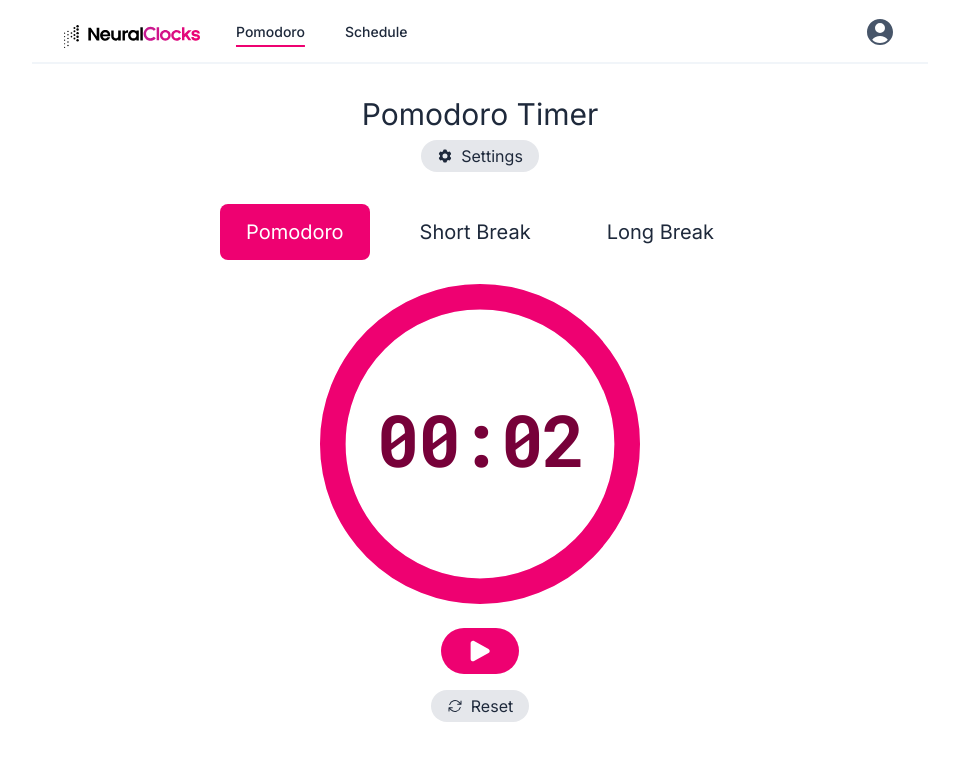
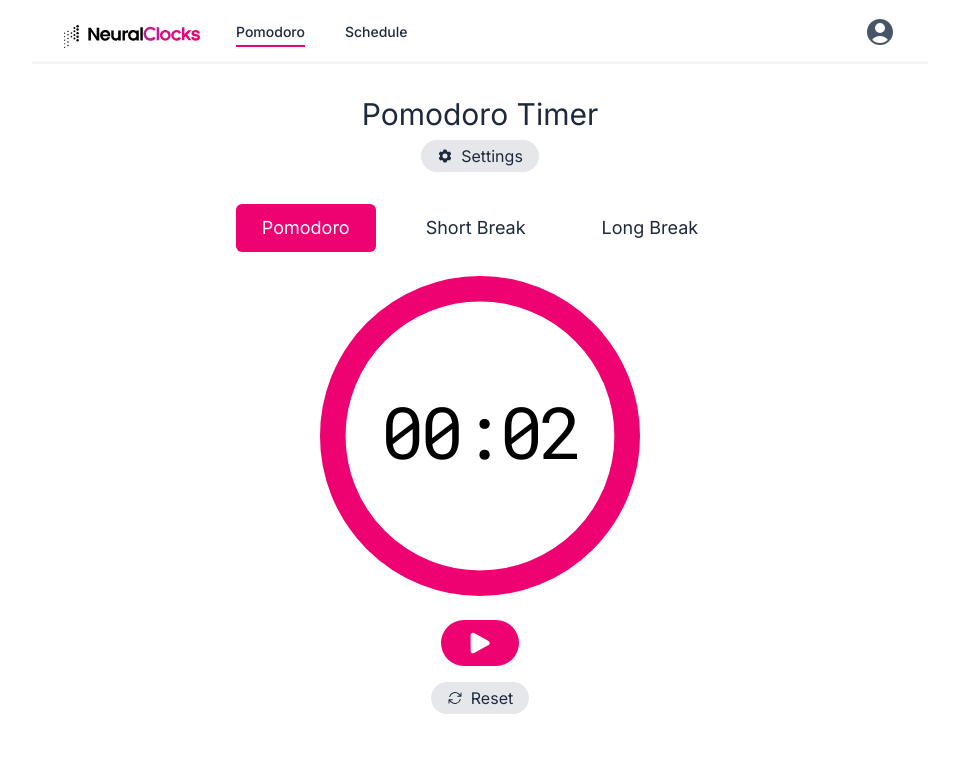
Before and after one commit to scisneros/neuralworks-test, a Next.js app in the folder neuralclocks/: page /pomodoro in a window 1280 px wide. Shown: the top 760 px of the page, without its empty margins (160-1119 px from the left). Built offline with nearby package versions, Linux system fonts and the light colour scheme.

Commit message:
Reduce sizes and change timer color to black

```diff
--- a/neuralclocks/app/layout.tsx
+++ b/neuralclocks/app/layout.tsx
@@ -11,7 +11,7 @@ const inter = Inter({
 const robotoMono = Roboto_Mono({
   subsets: ["latin"],
   variable: "--font-roboto-mono",
-  weight: ["700"],
+  weight: ["400"],
 });
 
 export const metadata: Metadata = {
--- a/neuralclocks/app/pomodoro/colors.ts
+++ b/neuralclocks/app/pomodoro/colors.ts
@@ -13,7 +13,7 @@ const stageColors: StagesColors = {
       bg: "stroke-primary-100",
       stroke: "stroke-primary-500",
       fill: "fill-primary-50",
-      time: "text-primary-900",
+      time: "text-black",
     },
     text: "text-white",
   },
@@ -28,7 +28,7 @@ const stageColors: StagesColors = {
       bg: "stroke-sky-200",
       stroke: "stroke-sky-500",
       fill: "fill-sky-50",
-      time: "text-sky-900",
+      time: "text-black",
     },
     text: "text-white",
   },
@@ -43,7 +43,7 @@ const stageColors: StagesColors = {
       bg: "stroke-teal-200",
       stroke: "stroke-teal-500",
       fill: "fill-teal-50",
-      time: "text-teal-900",
+      time: "text-black",
     },
     text: "text-white",
   },
--- a/neuralclocks/app/pomodoro/page.tsx
+++ b/neuralclocks/app/pomodoro/page.tsx
@@ -54,7 +54,7 @@ export default function Pomodoro() {
         return (
           <button
             className={clsx(
-              "mx-3 mb-6 mt-8 rounded-lg border-2 border-transparent px-6 py-3 text-xl transition-colors",
+              "mx-3 mb-6 mt-8 rounded-md border-2 border-transparent px-6 py-2 text-lg transition-colors",
               thisStage.name === currentStage.name
                 ? `${thisColors.button.bg} ${thisColors.button.hover} ${thisColors.text}`
                 : thisColors.button.hoverLight,
--- a/neuralclocks/app/pomodoro/progress.tsx
+++ b/neuralclocks/app/pomodoro/progress.tsx
@@ -71,7 +71,7 @@ const TimerProgress = ({
       {/* Digital clock */}
       <div
         className={clsx(
-          "absolute mb-2 font-mono text-7xl font-bold tracking-tight duration-500",
+          "absolute mb-2 font-mono text-7xl tracking-tighter duration-500",
           colors.progress.time,
         )}
       >
```
